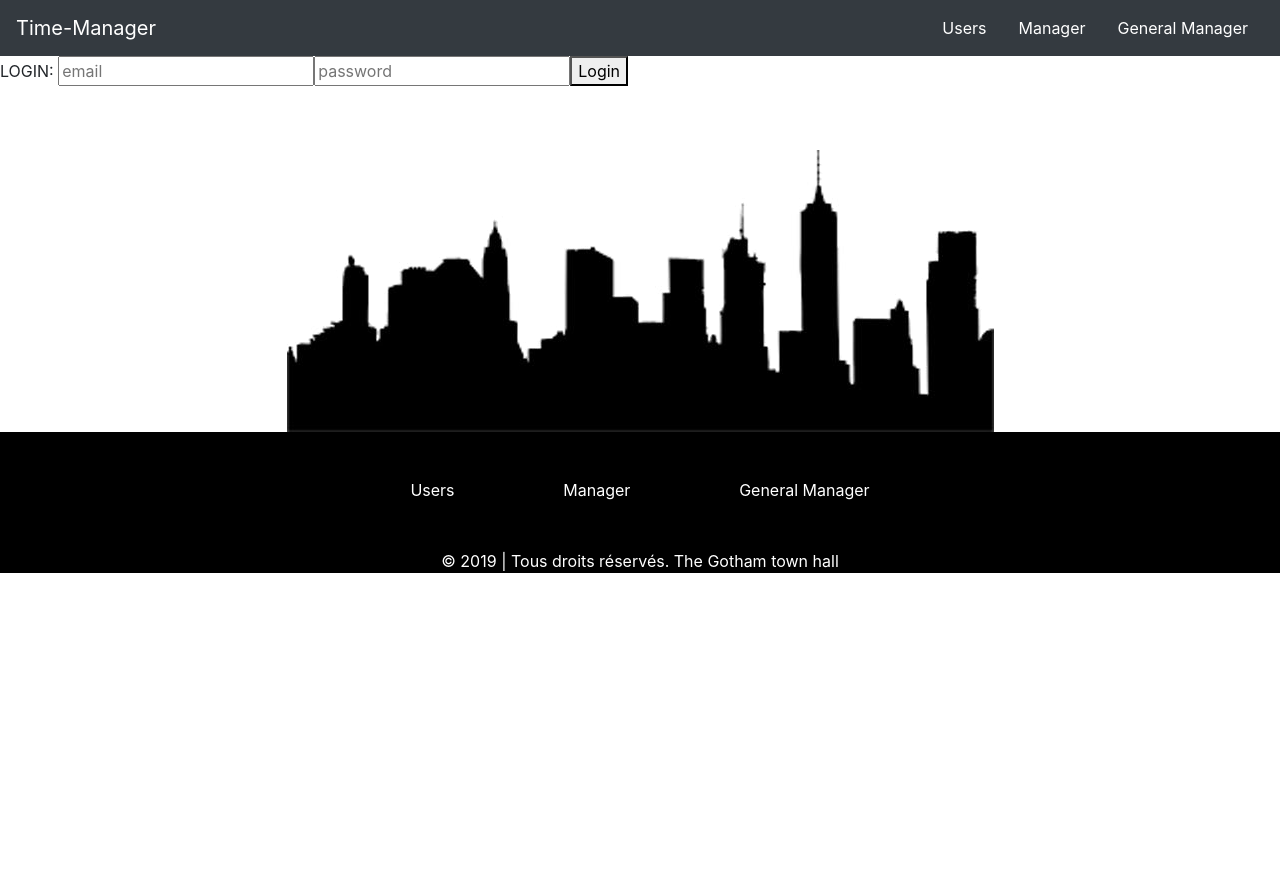
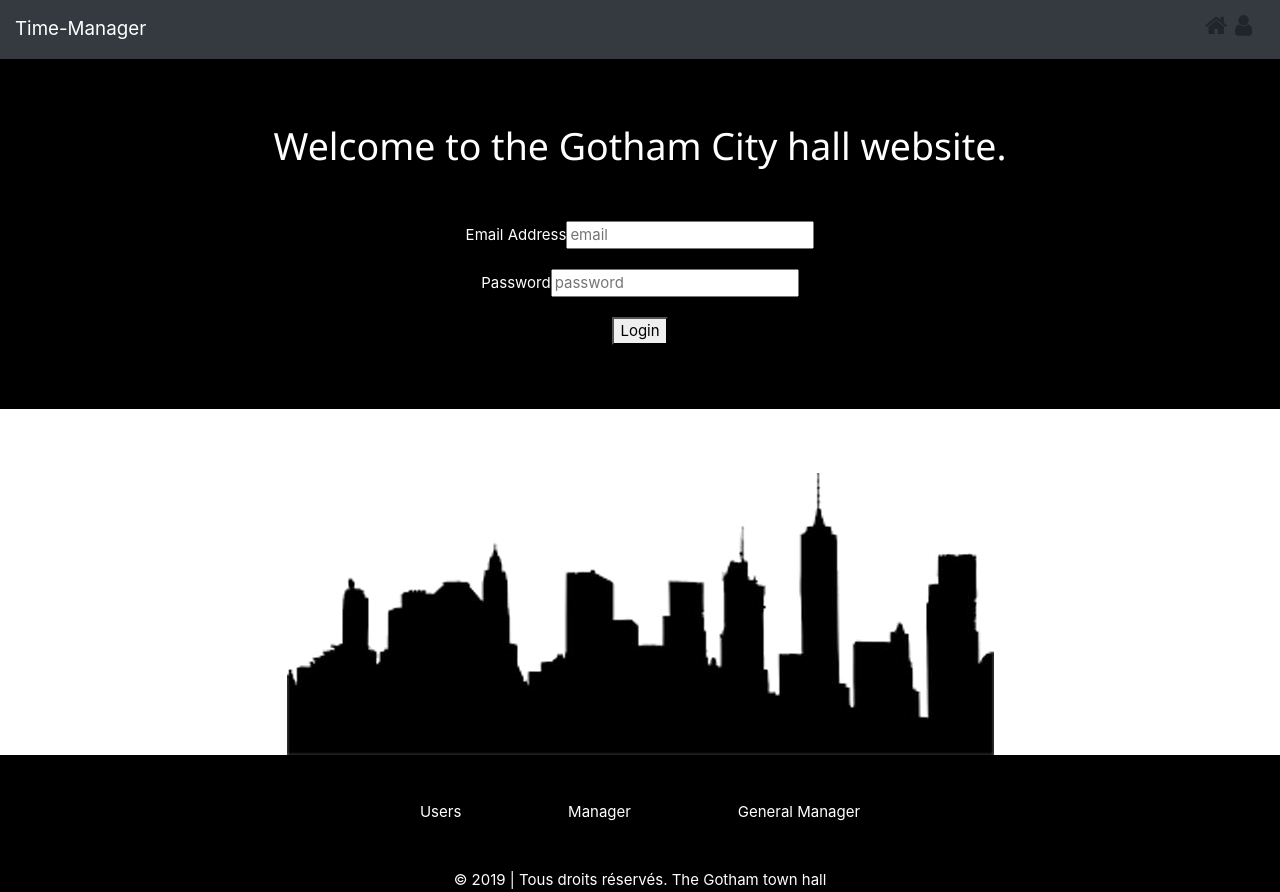
Before and after one commit to Gerroll/Time-Manager, a Vue app in the folder front/: page /login in a window 1280 px wide. Before the commit the page ends 800 px from the top, so only its background shows below. Built offline with nearby package versions, Linux system fonts and the light colour scheme.

Commit message:
modification du login et de la nav barre app.vue

```diff
--- a/front/index.html
+++ b/front/index.html
@@ -1,13 +1,18 @@
 <!DOCTYPE html>
 <html>
-  <head>
+
+<head>
     <meta charset="utf-8">
     <meta name="viewport" content="width=device-width,initial-scale=1.0">
     <link rel="stylesheet" href="https://stackpath.bootstrapcdn.com/bootstrap/4.3.1/css/bootstrap.min.css" integrity="sha384-ggOyR0iXCbMQv3Xipma34MD+dH/1fQ784/j6cY/iJTQUOhcWr7x9JvoRxT2MZw1T" crossorigin="anonymous">
+    <link rel="stylesheet" href="https://www.w3schools.com/w3css/4/w3.css">
+    <link rel="stylesheet" href="https://cdnjs.cloudflare.com/ajax/libs/font-awesome/4.7.0/css/font-awesome.min.css">
     <title>Time-Manager</title>
-  </head>
-  <body>
+</head>
+
+<body>
     <div id="app"></div>
     <!-- built files will be auto injected -->
-  </body>
+</body>
+
 </html>
--- a/front/src/App.vue
+++ b/front/src/App.vue
@@ -3,10 +3,9 @@
     <div class="home">
       <nav class="navbar navbar-dark bg-dark">
         <a class="navbar-brand" href="/">Time-Manager</a>
-        <div class="link">
-          <a class="nav-link" href="/users">Users</a>
-          <a class="nav-link" href="/manager">Manager</a>
-          <a class="nav-link" href="/general-manager">General Manager</a>
+        <div class="w3-xlarge">
+          <i class="fa fa-home"><a class="nav-link" href="/users"></a></i>
+          <i class="fa fa-user"><a class="nav-link" href="/login"></a></i>
         </div>
       </nav>
     </div>
@@ -36,9 +35,7 @@
 </script>
 
 <style scoped>
-  .link {
-    display: flex;
-  }
+
 
   a {
     color: white;
--- a/front/src/components/templateAPI/Login.vue
+++ b/front/src/components/templateAPI/Login.vue
@@ -1,10 +1,21 @@
 <template>
     <div id="login">
-        LOGIN:
-        <input type="email" placeholder="email" v-model="loginEmail">
-        <input type="text" placeholder="password" v-model="loginPass">
-
-        <button v-on:click=login>Login</button> {{ loginErrMsg }}
+    <div class="form">
+      <h1 class="titre">Welcome to the Gotham City hall website.</h1>
+    <br>
+    <br>
+    <form class="container">
+        <div class="form-group">
+             <label for="exampleInputEmail1">Email Address</label>
+            <input type="email" placeholder="email" v-model="loginEmail">
+        </div>
+            <div class="form-group">
+                <label for="exampleInputPassword1">Password</label>
+                <input type="text" placeholder="password" v-model="loginPass">
+            </div>
+             <button v-on:click=login>Login</button> {{ loginErrMsg }}
+    </form>
+    </div>
     </div>
 </template>
 
@@ -41,3 +52,38 @@ export default {
     }
 }
 </script>
+
+<style scoped>
+  .login {
+    text-align: center;
+    font-family: "DejaVu Math TeX Gyre";
+  }
+
+  #logo {
+    padding: 2%;
+  }
+
+  .form {
+      text-align: center;
+    background-color: black;
+    color: white;
+    padding: 5%;
+  }
+
+  .infos {
+    background-color: #9f9f9f;
+    color: white;
+    padding: 5%;
+    font-size: 26px;
+  }
+
+
+
+
+  @media screen and (max-width: 708px)
+  {
+    #logo img {
+      width: 30%;
+    }
+  }
+</style>
```
Also changed, not shown: 1 other file (tests, documents, lock files or other folders).
